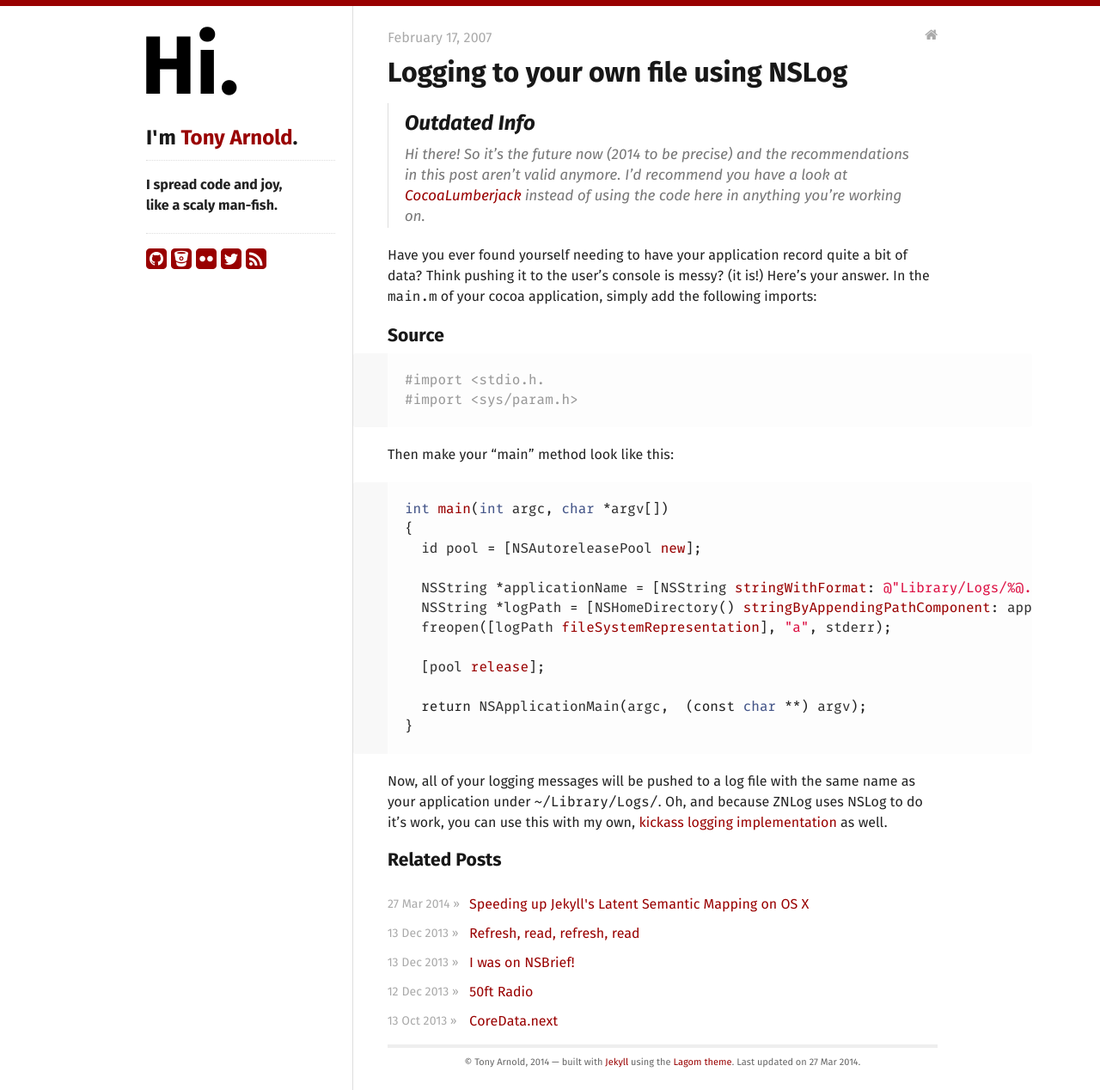
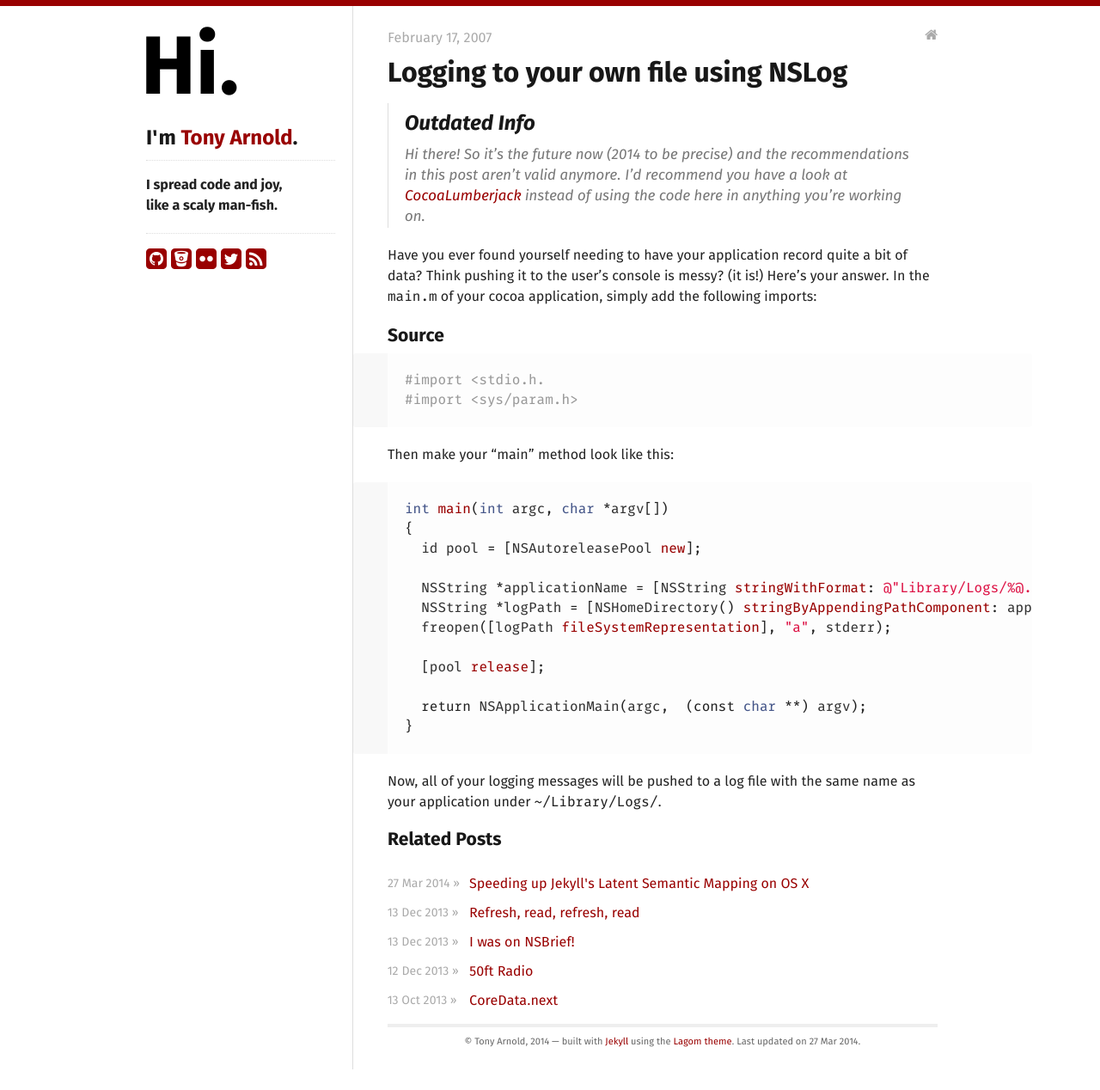
Before and after one commit to tonyarnold/tonyarnold.github.io, a Jekyll site: the page built from _posts/2007-02-17-logging-to-your-own-file-using-nslog.md, in a window 1280 px wide. Shown: the whole page at 86% size. Built offline with Jekyll 4.4.1, drawn with Linux system fonts in a browser that asks for light colours; nearby versions of some CDN libraries; after the commit the page ends 1244 px from its top, so only the background shows below that.

Commit message:
Fixing irrelevant bits from older posts

```diff
--- a/_posts/2007-02-17-logging-to-your-own-file-using-nslog.md
+++ b/_posts/2007-02-17-logging-to-your-own-file-using-nslog.md
@@ -37,6 +37,4 @@ int main(int argc, char *argv[])
 }
 {% endhighlight %}
 
-Now, all of your logging messages will be pushed to a log file with the same name as your application under `~/Library/Logs/`. Oh, and because ZNLog uses NSLog to do it’s work, you can use this with my own, [kickass logging implementation][1] as well.
-
- [1]: /projects/znlog/ "ZNLog"
+Now, all of your logging messages will be pushed to a log file with the same name as your application under `~/Library/Logs/`.
```
Also changed, not shown: _posts/2007-01-24-zen-logging-for-cocoa.md (+1 -2 lines).
